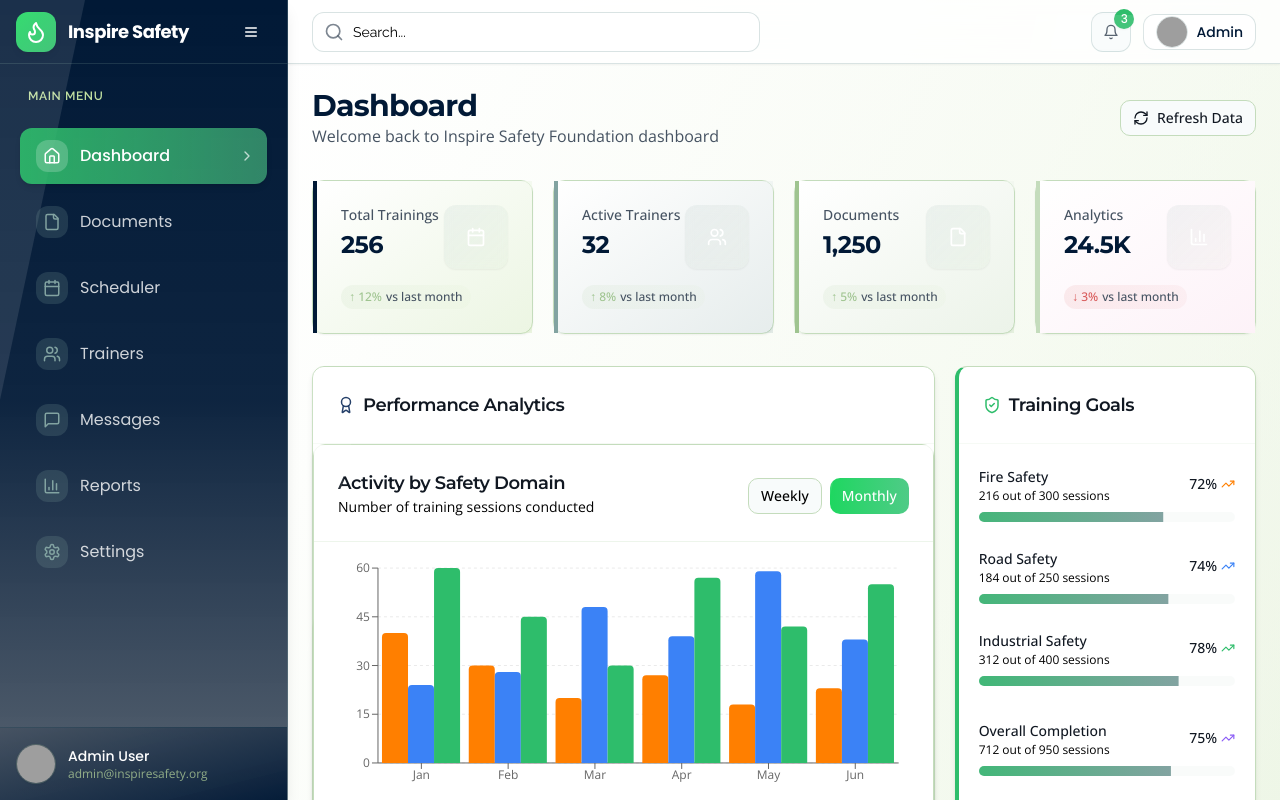
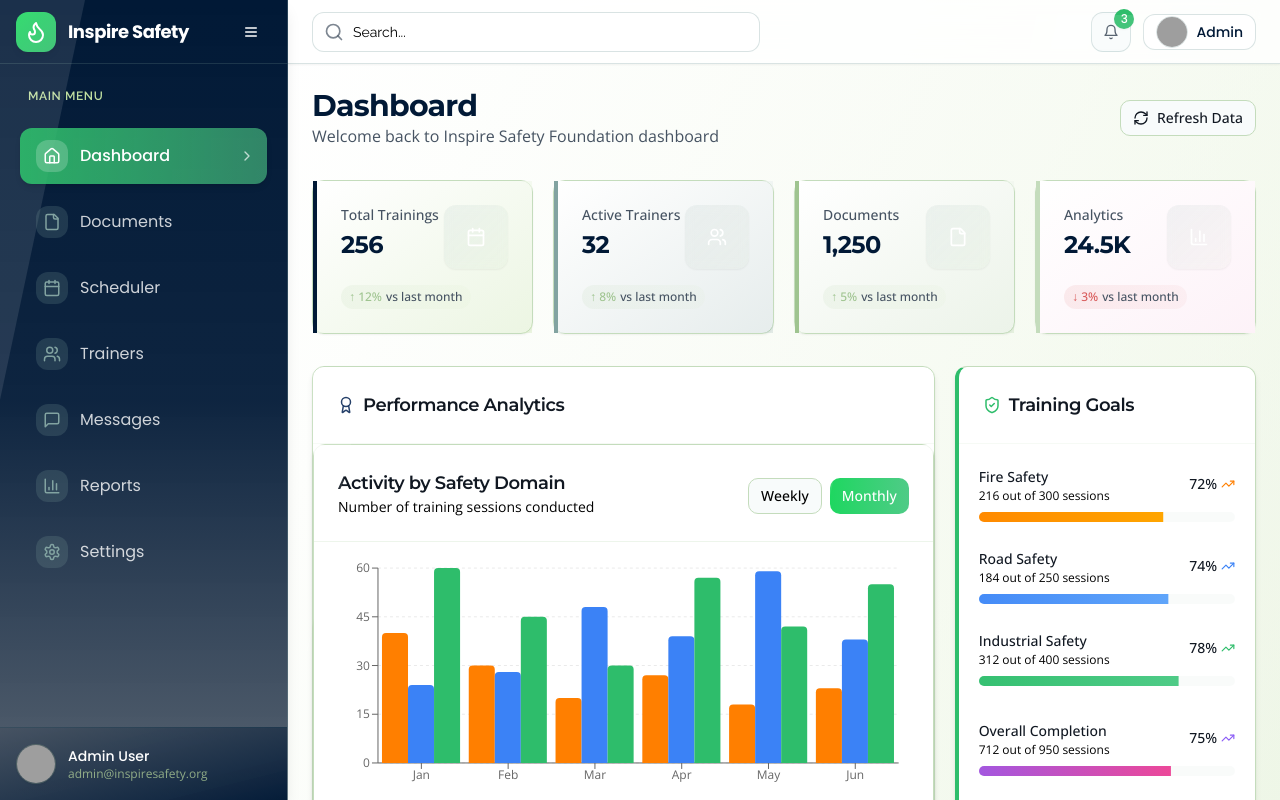
Before and after one commit to SUDOSU810/inspire-safety-dashboard, a React (Vite) app: page /dashboard in a window 1280 px wide. Shown: the top 800 px of the page. Built offline with nearby package versions, Linux system fonts and the light colour scheme; grey boxes are pictures that could not be loaded.

Commit message:
Ok. Here is the commit message:
Generic code update

This commit includes a generic code update. No specific details were provided.

```diff
--- a/src/components/ui/progress.tsx
+++ b/src/components/ui/progress.tsx
@@ -4,10 +4,14 @@ import * as ProgressPrimitive from "@radix-ui/react-progress"
 
 import { cn } from "@/lib/utils"
 
+interface ProgressProps extends React.ComponentPropsWithoutRef<typeof ProgressPrimitive.Root> {
+  indicatorClassName?: string;
+}
+
 const Progress = React.forwardRef<
   React.ElementRef<typeof ProgressPrimitive.Root>,
-  React.ComponentPropsWithoutRef<typeof ProgressPrimitive.Root>
->(({ className, value, ...props }, ref) => (
+  ProgressProps
+>(({ className, value, indicatorClassName, ...props }, ref) => (
   <ProgressPrimitive.Root
     ref={ref}
     className={cn(
@@ -17,7 +21,10 @@ const Progress = React.forwardRef<
     {...props}
   >
     <ProgressPrimitive.Indicator
-      className="h-full w-full flex-1 bg-gradient-to-r from-success-green to-cambridge-blue transition-all duration-500"
+      className={cn(
+        "h-full w-full flex-1 bg-gradient-to-r from-success-green to-cambridge-blue transition-all duration-500",
+        indicatorClassName
+      )}
       style={{ transform: `translateX(-${100 - (value || 0)}%)` }}
     />
   </ProgressPrimitive.Root>
```
